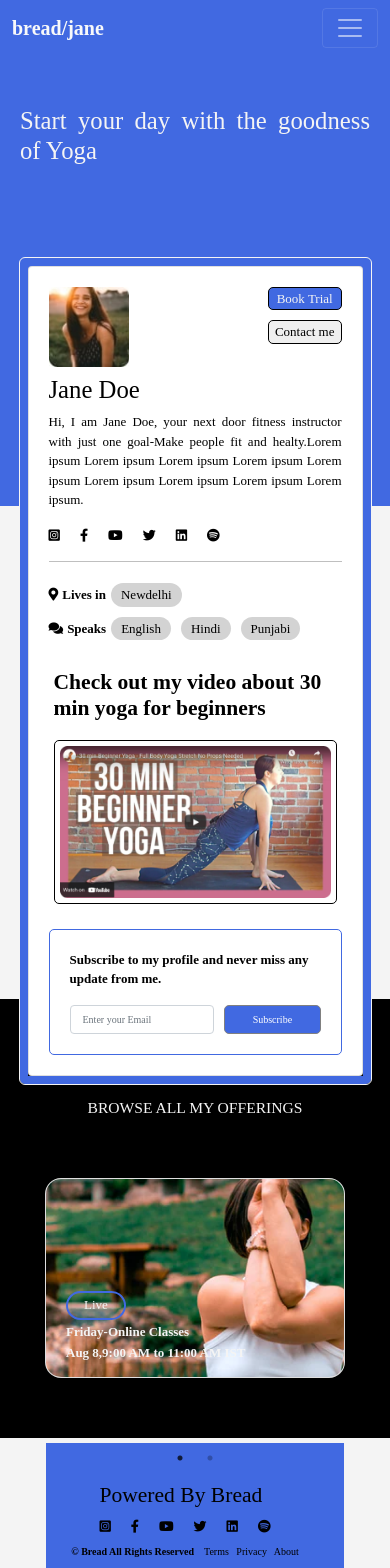
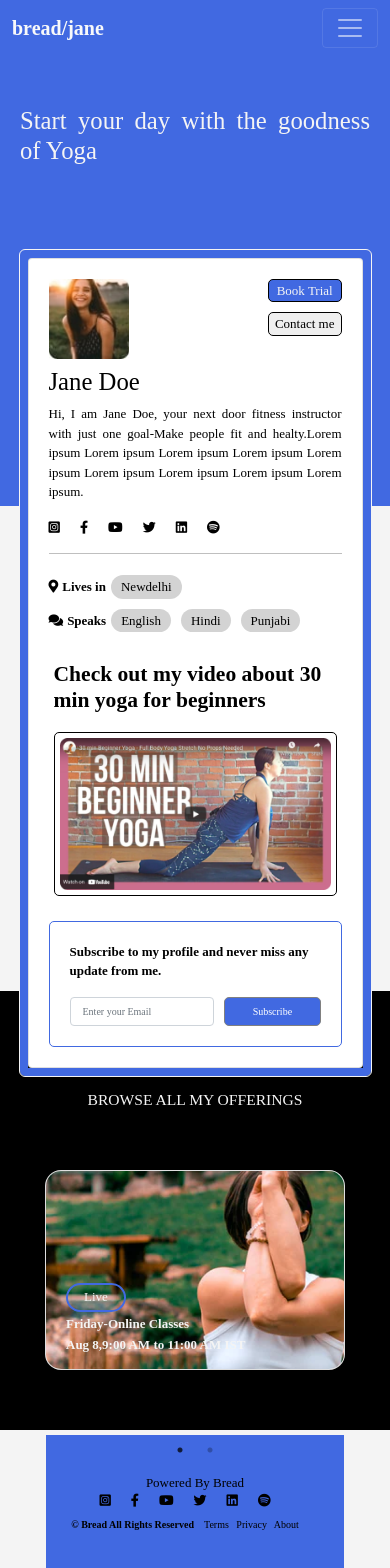
Before and after one commit to bajajanjana/bread_assignment, a React (Create React App) app: page / in a window 390 px wide. Shown: the top 1568 px of the page. Built offline with nearby package versions, Linux system fonts and the light colour scheme.

Commit message:
footer updated

```diff
--- a/src/components/footer/footer.module.css
+++ b/src/components/footer/footer.module.css
@@ -31,7 +31,10 @@
     /* .container div{
         margin-bottom: 20px;
     } */
-
+    .div1 h4{
+        font-size: small;
+        margin: auto;
+    }
     .div2{
         flex-direction: row;
         justify-content: space-between;
--- a/src/components/header/hero.module.css
+++ b/src/components/header/hero.module.css
@@ -12,7 +12,11 @@
     padding-top: 50px;
     padding-left: 20px;
     padding-right: 20px;
+
+}
+.heading h2{
     text-align: justify;
+    margin: auto;
 }
 h1{
     text-align: justify;
```
